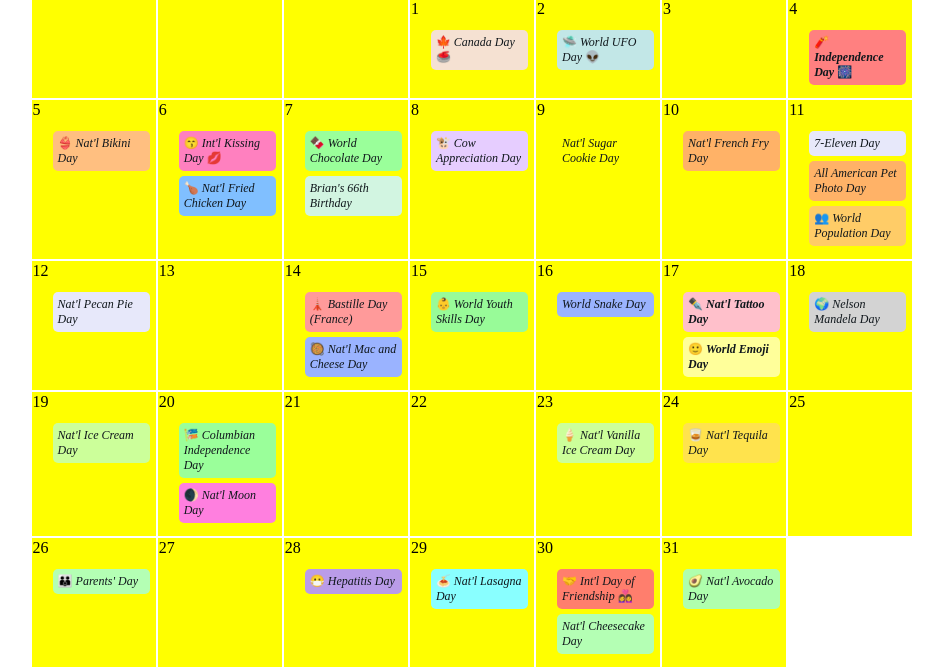
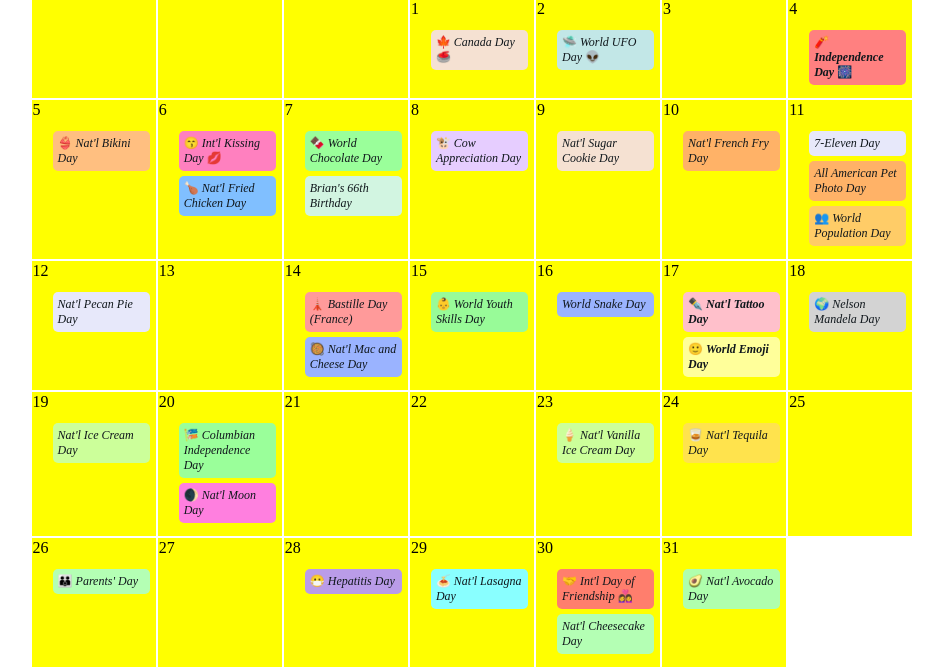
Before and after one commit to bbauska/2026-07-jul, a plain HTML site: page index.html in a window 1280 px wide. Shown: the part 342-1012 px from the top of the page, without its empty margins (168-1111 px from the left). Drawn offline with Linux system fonts and the light colour scheme.

Commit message:
Update styles.css

```diff
--- a/css/styles.css
+++ b/css/styles.css
@@ -134,7 +134,7 @@ a:hover::after {
 .cow-appreciation {
   background-color:#e6cdff;  /* very pale violet */
 }
-.natl-sugar {
+.natl-sugar-cookie {
   background-color:#f5e1d2  /* light grayish orange */
 }
 .french-fry {
```
